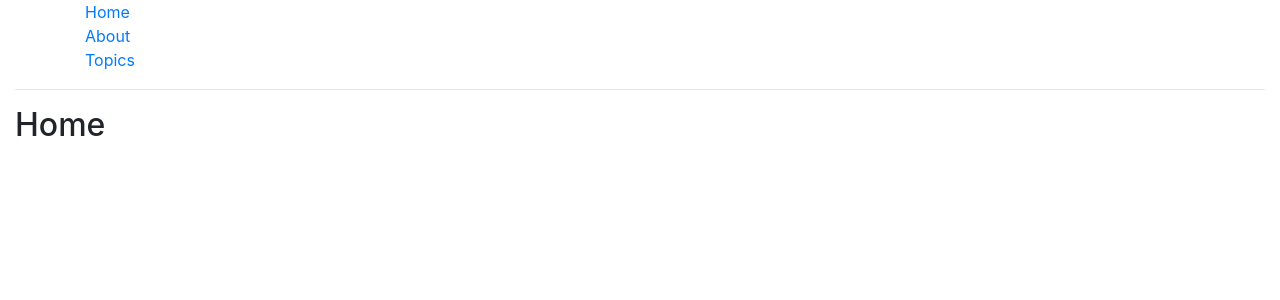
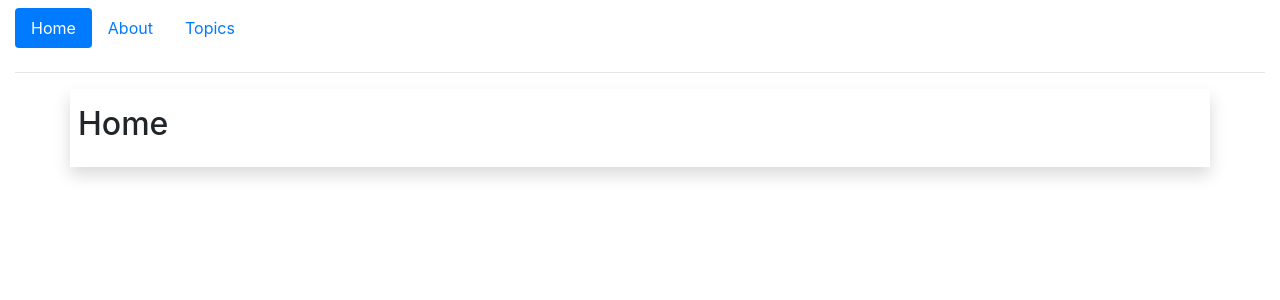
Before and after one commit to hrkck/wellput, a React (Create React App) app: page / in a window 1280 px wide. Shown: the top 300 px of the page. Built offline with nearby package versions, Linux system fonts and the light colour scheme.

Commit message:
navigation code and style improvements.

```diff
--- a/src/Components/core/Nav/Nav.jsx
+++ b/src/Components/core/Nav/Nav.jsx
@@ -1,49 +1,58 @@
 import React from "react";
 import {Link, Route, Switch} from 'react-router-dom';
 
-export const Nav = (props) => {
+const ACTIVE_LINK_CLASS = "nav-link active";
+const INACTIVE_LINK_CLASS = "nav-link";
 
-    const navLinkArray = props
-        .navList
-        .map(l => (
-            <div className="col-lg-12 col-md-2">
-                {
-                    l.url === ":NotFound"
+export const Nav = ({navList}) => {
+
+    const url = window.location.href;
+
+    const navLinkArray = navList.map(l => (
+        <div className="nav-item">
+            {l.url === ":NotFound"
                 ? null
-                    : <Link to={`/${l.url}`}>{l.title}</Link>
+                : <Link
+                    className={url.substring(url.lastIndexOf("/") + 1) === l.url
+                    ? ACTIVE_LINK_CLASS
+                    : INACTIVE_LINK_CLASS}
+                    to={`/${l.url}`}>{l.title}</Link>
 }
         </div>
     ))
 
-    const navRouteArray = props
-        .navList
-        .map(l => <Route exact={l.exact} path={`/${l.url}`} component={l.component}/>)
+    const navRouteArray = navList.map(l => <Route exact={l.exact} path={`/${l.url}`} component={l.component}/>)
 
     return (
         <div className="container-fluid">
-            <div className="container">
-                <div className="row">
+            <div className="nav nav-pills py-2">
                 {navLinkArray}
             </div>
-            </div>
             <hr/>
+            <div className="container px-2 py-3 shadow">
                 <Switch>
                     {navRouteArray}
                 </Switch>
+            </div>
         </div>
     );
 }
 
 export const SubNav = (props) => {
 
+    const url = window.location.href;
+
     const subNavLinkArray = props
         .navList
         .map(l => (
-            <div className="col-lg-12 col-md-2">
-                {
-                    l.url === ":NotFound"
+            <div className="nav-item">
+                {l.url === ":NotFound"
                     ? null
-                    : <Link className="col-lg-12" to={`${props.url}/${l.url}`}>{l.title}</Link>
+                    : <Link
+                        className={url.substring(url.lastIndexOf("/") + 1) === l.url
+                        ? ACTIVE_LINK_CLASS
+                        : INACTIVE_LINK_CLASS}
+                        to={`${props.url}/${l.url}`}>{l.title}</Link>
 }
             </div>
         ))
@@ -56,13 +65,13 @@ export const SubNav = (props) => {
         <div>
             <div className="container-fluid">
                 <h2>{props.title}</h2>
-                <div className="row">
+                <div className="nav nav-pills flex-column py-2 col-2">
                     {subNavLinkArray}
                 </div>
             </div>
             <hr/>
             <Switch>
-                <Route exact path={props.url} component={props.defaultComponent}/>
+                <Route exact path={props.url} component={props.defaultComponent}></Route>
                 {subNavRouteArray}
             </Switch>
         </div>
```
Lines whose indentation alone changed are shown as unchanged.
